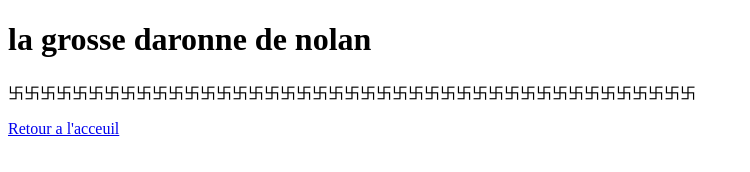
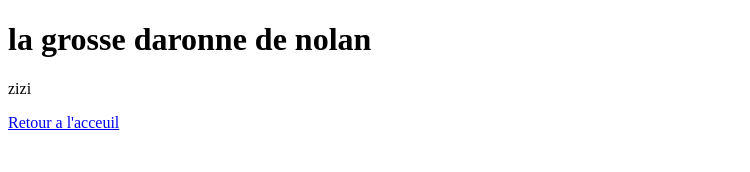
Before and after one commit to AdrienZl/AdrienZL.github.io, a plain HTML site: page index2.html in a window 1280 px wide. Shown: the whole page, without its empty margins (0-750 px from the left). Drawn offline with Linux system fonts and the light colour scheme.

Commit message:
Update index2.html

```diff
--- a/index2.html
+++ b/index2.html
@@ -8,7 +8,8 @@
 
 <body>
   <h1>la grosse daronne de nolan</h1>
-  <p>卐卐卐卐卐卐卐卐卐卐卐卐卐卐卐卐卐卐卐卐卐卐卐卐卐卐卐卐卐卐卐卐卐卐卐卐卐卐卐卐卐卐卐</p>
+  <p>zizi
+</p>
   <a href="index.html">Retour a l'acceuil</a>
 </body>
 
```
